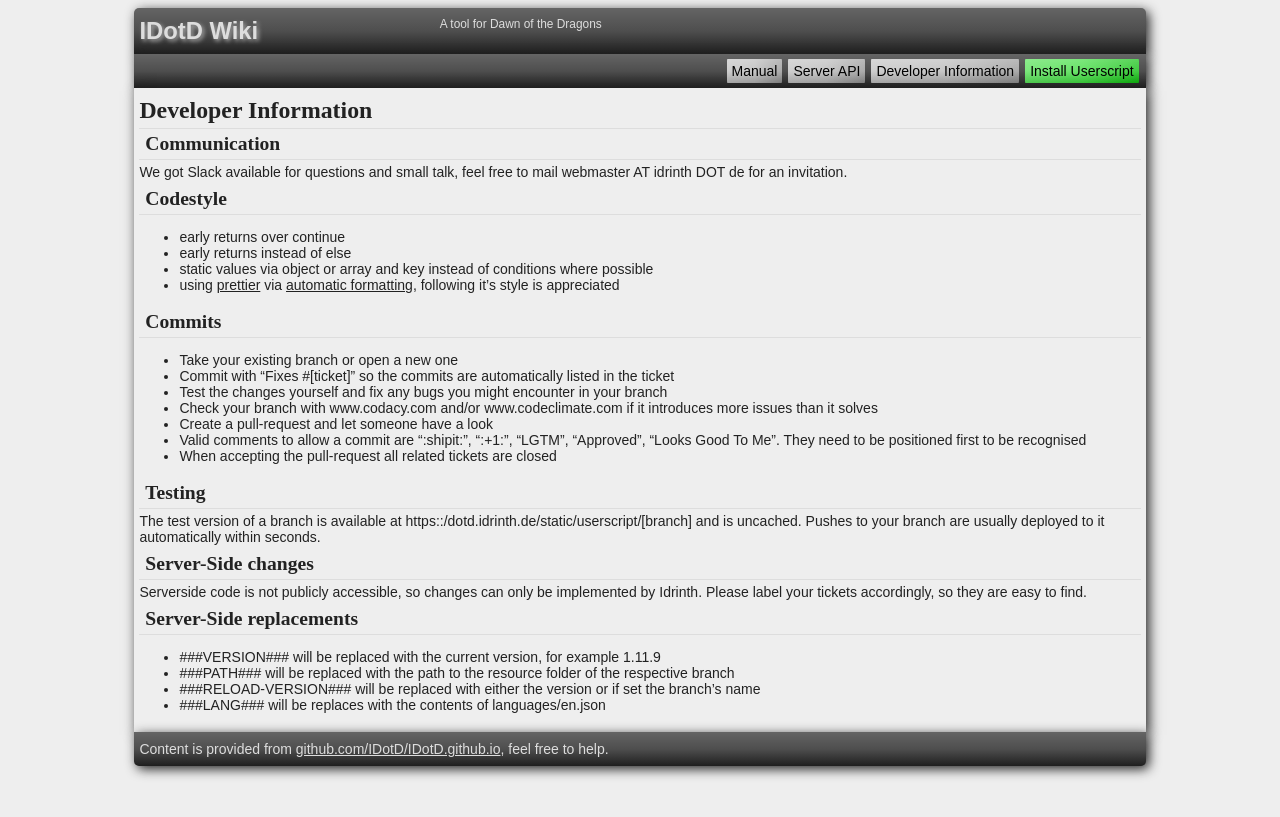
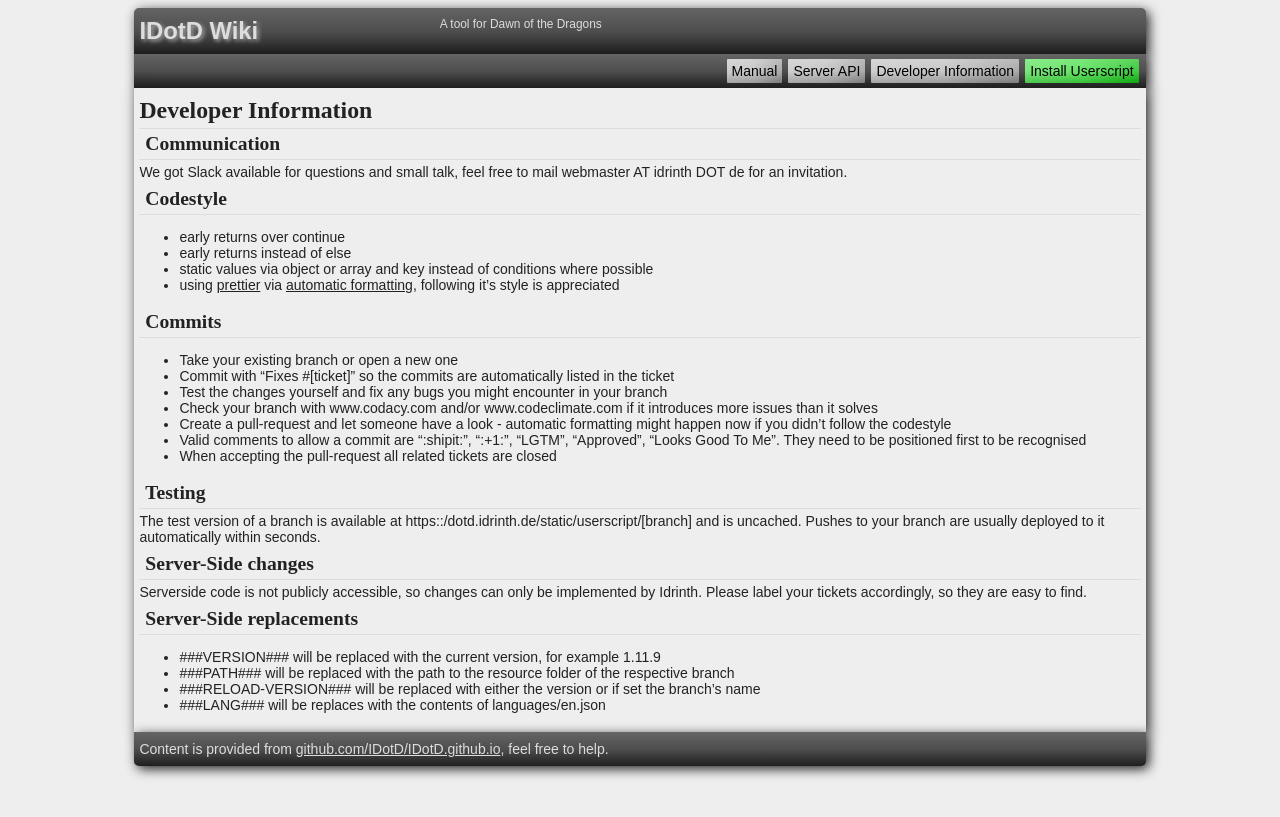
Before and after one commit to IDotD/IDotD.github.io, a Jekyll site: the page built from developer-information.md, in a window 1280 px wide. Shown: the top 817 px of the page. Built offline with Jekyll 4.4.1, drawn with Linux system fonts in a browser that asks for light colours.

Commit message:
Update developer-information.md

```diff
--- a/developer-information.md
+++ b/developer-information.md
@@ -19,7 +19,7 @@ We got Slack available for questions and small talk, feel free to mail webmaster
 - Commit with "Fixes #[ticket]" so the commits are automatically listed in the ticket
 - Test the changes yourself and fix any bugs you might encounter in your branch
 - Check your branch with www.codacy.com and/or www.codeclimate.com if it introduces more issues than it solves
-- Create a pull-request and let someone have a look
+- Create a pull-request and let someone have a look - automatic formatting might happen now if you didn't follow the codestyle
 - Valid comments to allow a commit are ":shipit:", ":+1:", "LGTM", "Approved", "Looks Good To Me". They need to be positioned first to be recognised
 - When accepting the pull-request all related tickets are closed
 
```
